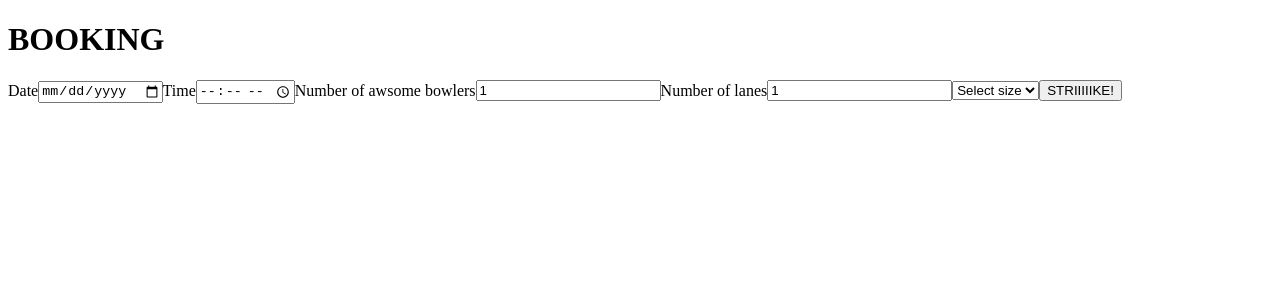
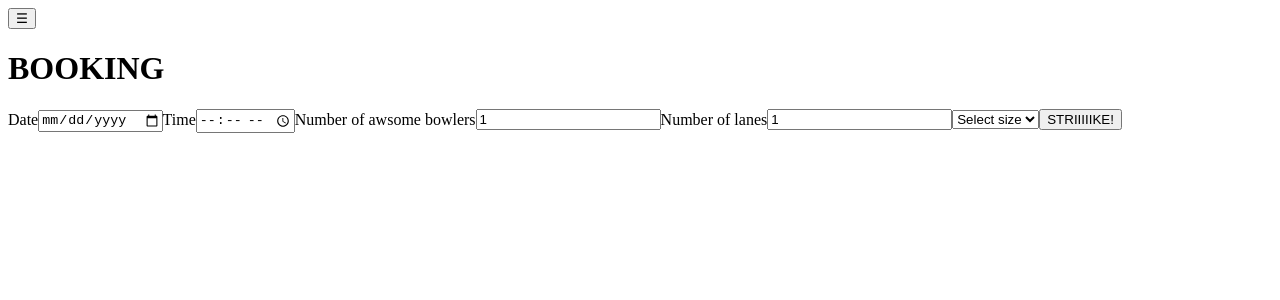
Before and after one commit to jeedb/strajk-bowling-v3, a React (Vite) app: page / in a window 1280 px wide. Shown: the top 300 px of the page. Built offline with nearby package versions, Linux system fonts and the light colour scheme.

Commit message:
Add nav component

```diff
--- /dev/null
+++ b/src/components/Nav.jsx
@@ -0,0 +1,27 @@
+import React, { useState } from 'react'
+
+
+function Nav() {
+
+    const [isOpen, setOpen] =useState(false);
+
+    return (
+    <nav>
+        <button
+            onClick={() => setIsOpen(!isOpen)}>
+                &#9776;
+        </button>
+
+        {isOpen && (
+            <div>
+                <Link to='/' onClick={() => setIsOpen(false)}>
+                Booking
+                </Link>
+            </div>
+        )}
+
+    </nav>
+  );
+}
+
+export default Nav
--- a/src/pages/Booking.jsx
+++ b/src/pages/Booking.jsx
@@ -1,15 +1,19 @@
 import React from 'react'
 import BookingForm from '../components/BookingForm'
+import Nav from '../components/Nav';
 
 function Booking() {
 
 
   return (
-    <div>
-        <h1>BOOKING</h1>
-        <BookingForm />
-    </div>
-  )
+    <>
+      <Nav />
+        <div>
+          <h1>BOOKING</h1>
+          <BookingForm />
+        </div>
+    </>
+  );
 }
 
 export default Booking
--- a/src/pages/Confirmation.jsx
+++ b/src/pages/Confirmation.jsx
@@ -1,6 +1,7 @@
 import React from 'react'
 import { useLocation } from 'react-router-dom'
 import BookingDetails from '../components/BookingDetails';
+import Nav from '../components/Nav';
 
 function Confirmation() {
 
@@ -12,11 +13,15 @@ function Confirmation() {
     }
 
   return (
-    <div>
-        <h1>Confirmation</h1>
-        <BookingDetails booking={bookingData} />
-    </div>
+    <>
+      <Nav />
+        <div>
+          <h1>Confirmation</h1>
+          <BookingDetails booking={bookingData} />
+        </div>
+    </>
   )
 }
 
+
 export default Confirmation
```
